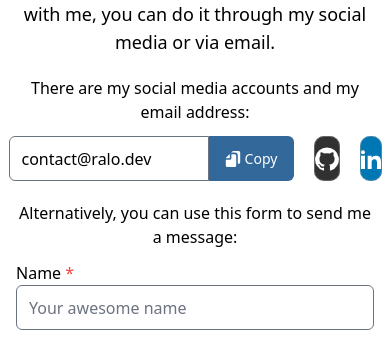
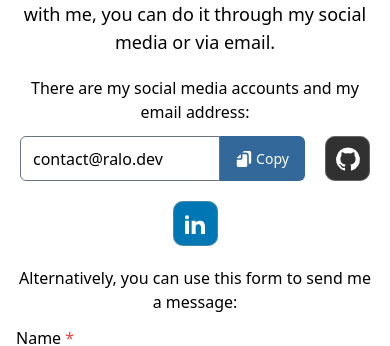
Before and after one commit to ralodev/ralodev, a Vue app: page / in a window 390 px wide. Shown: the part 8060-8406 px from the top of the page. Built offline with nearby package versions, Linux system fonts and the light colour scheme.

Commit message:
Update ContactSection.vue
Changed items layout on small screens

```diff
--- a/src/views/home/ContactSection.vue
+++ b/src/views/home/ContactSection.vue
@@ -18,7 +18,9 @@
       </p>
       <span class="text-center">
         There are my social media accounts and my email address:
-        <div class="flex w-full items-center justify-center gap-x-5 pt-3">
+        <div
+          class="flex w-full flex-wrap items-center justify-center gap-5 pt-3"
+        >
           <!-- Input group -->
           <div class="flex items-center">
             <input
```
